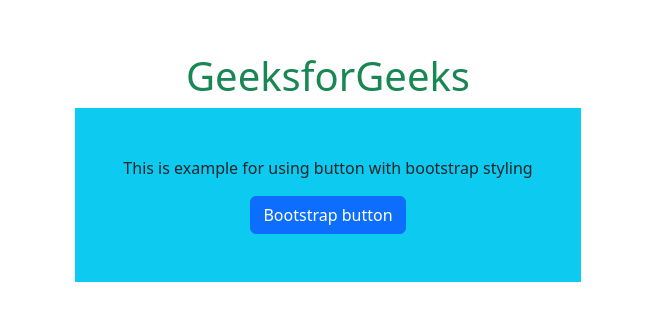
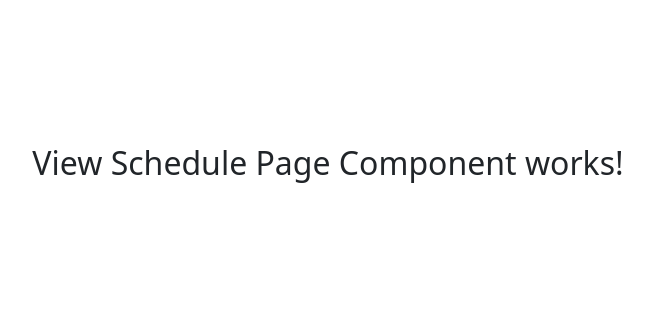
Before and after one commit to KatlynnGaster/Class_Schedule, a React (Vite) app: page / in a window 1280 px wide. Shown: the part 233-554 px from the top of the page, without its empty margins (312-965 px from the left). Built offline with nearby package versions, Linux system fonts and the light colour scheme.

Commit message:
react-bootstrap was added and ViewSchedulePage component was added

```diff
--- a/package.json
+++ b/package.json
@@ -12,6 +12,7 @@
   "dependencies": {
     "bootstrap": "^5.3.3",
     "react": "^19.0.0",
+    "react-bootstrap": "^2.10.9",
     "react-dom": "^19.0.0"
   },
   "devDependencies": {
--- a/src/App.jsx
+++ b/src/App.jsx
@@ -4,6 +4,7 @@
 import './App.css'
 import "bootstrap/dist/css/bootstrap.min.css";
 import "bootstrap/dist/js/bootstrap.bundle.min";
+import ViewSchedulePage from './ViewSchedulePage';
 
 
 function App() {
@@ -12,25 +13,7 @@
   return (
     <>
       {/* for bootstrap*/}
-      <div className="App">
-            <h1 className="text-success">GeeksforGeeks</h1>
-            <div className="bg-info p-5">
-                <p className="">
-                    This is example for using button with
-                    bootstrap styling
-                </p>
-                <a
-                    className="btn btn-primary"
-                    data-bs-toggle="collapse"
-                    href="#collapseExample"
-                    role="button"
-                    aria-expanded="false"
-                    aria-controls="collapseExample"
-                >
-                    Bootstrap button
-                </a>
-            </div>
-        </div>
+      <ViewSchedulePage />
 
 
 
--- /dev/null
+++ b/src/ViewSchedulePage.jsx
@@ -0,0 +1,12 @@
+import Button from 'react-bootstrap/Button'
+
+function ViewSchedulePage() {
+    return (
+        <div>
+            <h2>View Schedule Page Component works!</h2>
+        </div>
+
+    );
+}
+
+export default ViewSchedulePage;
```
Also changed, not shown: 1 other file (tests, documents, lock files or other folders).
